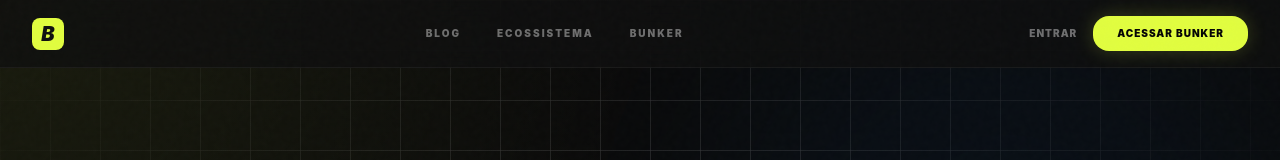
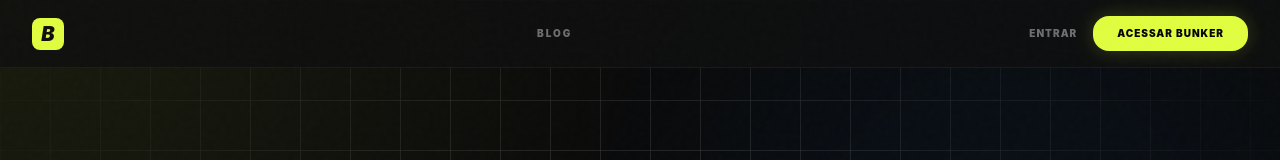
Before and after one commit to rfnhaia-boop/beck-box, a Next.js app: page / in a window 1280 px wide. Shown: the top 160 px of the page. Built offline with nearby package versions, Linux system fonts and the light colour scheme; no server answers.

Commit message:
style: remove Bunker and Ecosystem from header navigation

```diff
--- a/src/components/ui/Header.tsx
+++ b/src/components/ui/Header.tsx
@@ -38,14 +38,12 @@ export const Header = () => {
 
     const guestNavItems = [
         { label: "Blog", href: "/blog" },
-        { label: "Ecossistema", href: "/ecosystem" },
-        { label: "Bunker", href: "/library" },
     ];
 
     const loggedInNavItems = [
         { label: "Sede", href: "/sede" },
         { label: "Empresas", href: "/sede/companies" },
-        { label: "Bunker", href: "/library" },
+        { label: "Blog", href: "/blog" },
     ];
 
     const currentNavItems = user ? loggedInNavItems : guestNavItems;
```
